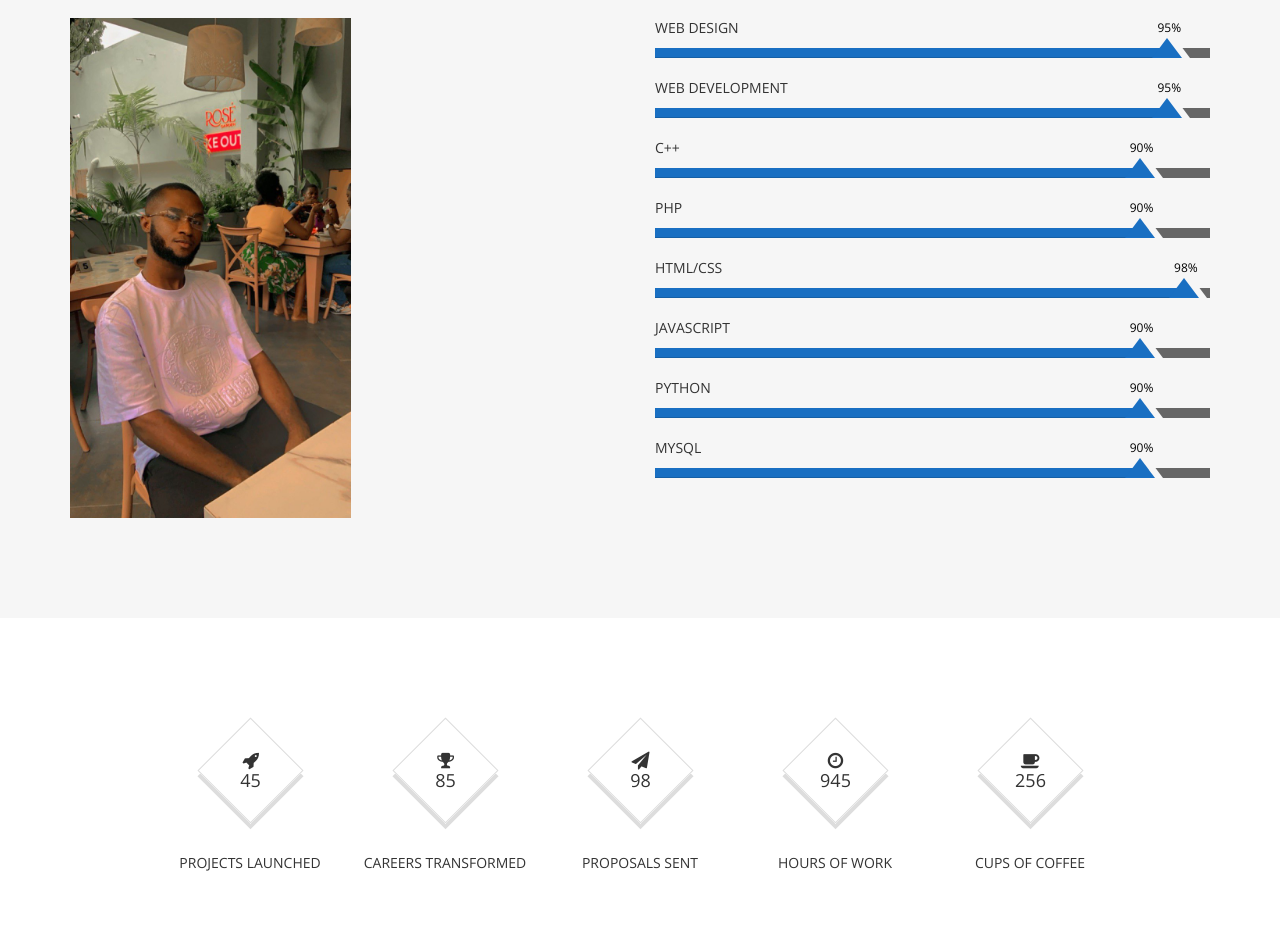
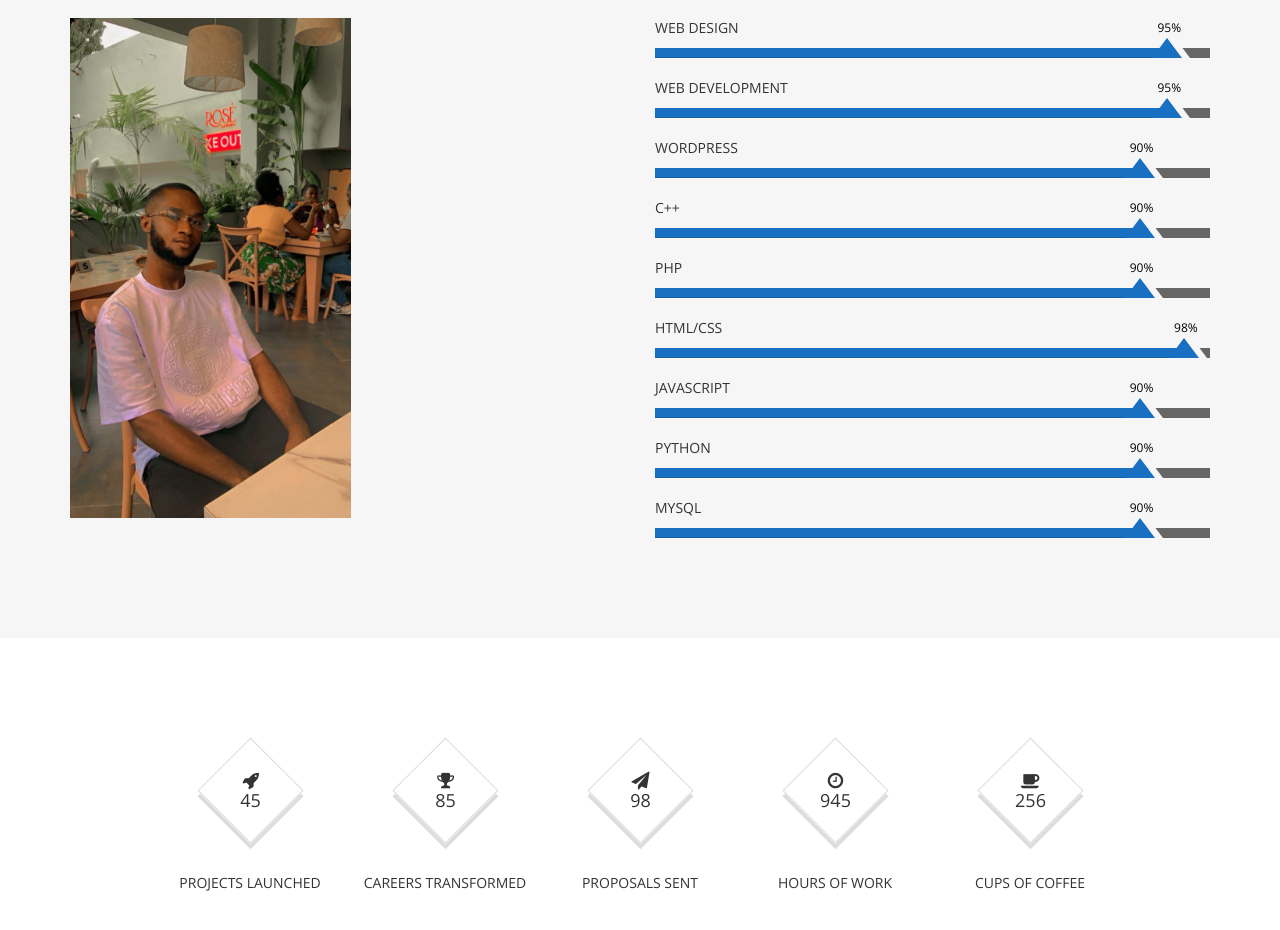
Before and after one commit to EssienJnr/MyPortfolio, a plain HTML site: page index.html in a window 1280 px wide. Shown: the part 2800-3730 px from the top of the page. Drawn offline with nearby package versions, Linux system fonts and the light colour scheme.

Commit message:
Update index.html

```diff
--- a/index.html
+++ b/index.html
@@ -234,6 +234,14 @@
                             <p>Web development</p>
                             <div class="progress">
                                 <div class="progress-bar" role="progressbar" data-transitiongoal="95">
+                                </div>
+                            </div><!-- /.progress -->
+                        </div><!-- /.progress-group -->
+
+                            <div class="progress-group">
+                            <p>WordPress</p>
+                            <div class="progress">
+                                <div class="progress-bar" role="progressbar" data-transitiongoal="90">
                                 </div>
                             </div><!-- /.progress -->
                         </div><!-- /.progress-group -->
```
